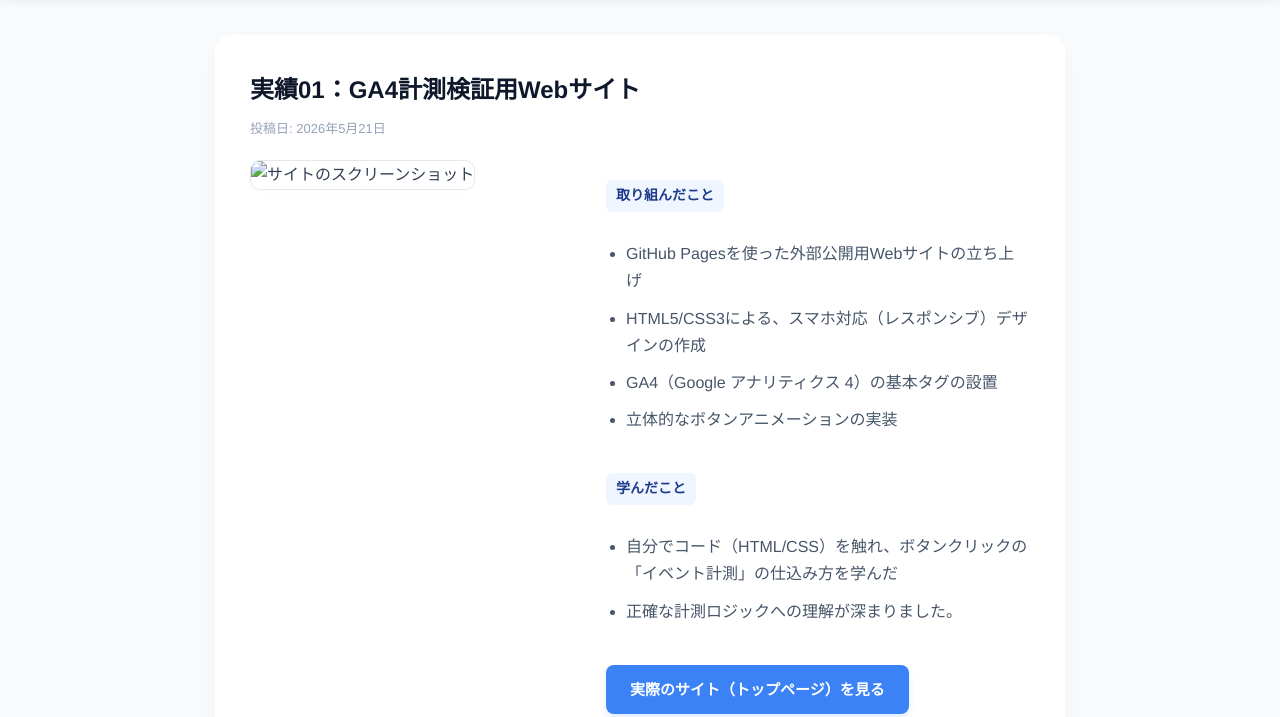
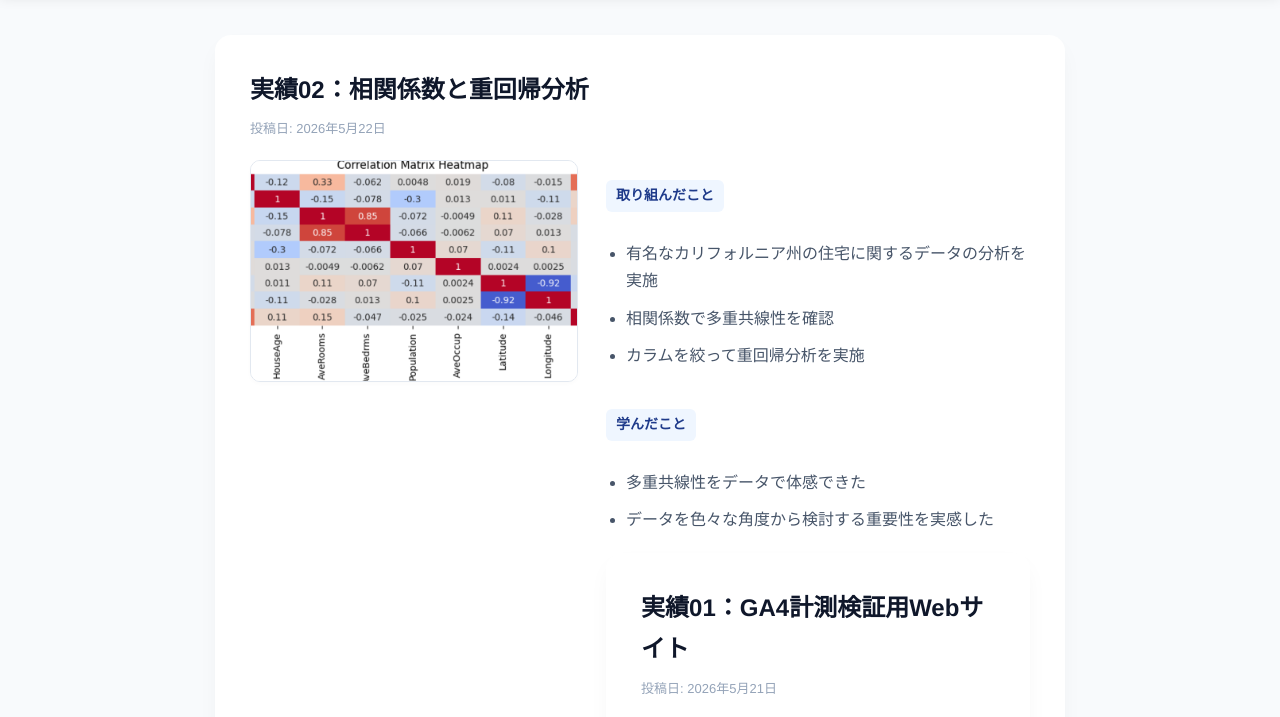
Before and after one commit to toshi-works/toshi-works, a plain HTML site: page works.html in a window 1280 px wide. Shown: the part 173-890 px from the top of the page. Drawn offline with Linux system fonts and the light colour scheme.

Commit message:
Add new work card and update image source
Added a new work card for '実績02：相関係数と重回帰分析' including details about the project and updated the image source for '実績01：GA4計測検証用Webサイト'.

```diff
--- a/works.html
+++ b/works.html
@@ -15,6 +15,28 @@
     </header>
 
     <div class="container">
+        <div class="work-card">
+            <h2 class="work-title">実績02：相関係数と重回帰分析</h2>
+            <span class="work-date">投稿日: 2026年5月22日</span>
+
+            <div class="work-content-flex">
+                <div class="work-image-box">
+                    <img src="images/result_02.png" alt="サイトのスクリーンショット" class="work-img">
+                </div>
+
+                <div class="work-text-box">
+                    <div class="work-section-title">取り組んだこと</div>
+                    <ul class="work-list">
+                        <li>有名なカリフォルニア州の住宅に関するデータの分析を実施</li>
+                        <li>相関係数で多重共線性を確認</li>
+                        <li>カラムを絞って重回帰分析を実施</li>
+                    </ul>
+
+                    <div class="work-section-title">学んだこと</div>
+                    <ul class="work-list">
+                        <li>多重共線性をデータで体感できた</li>
+                        <li>データを色々な角度から検討する重要性を実感した</li>
+                    </ul>
 
         <div class="work-card">
             <h2 class="work-title">実績01：GA4計測検証用Webサイト</h2>
@@ -22,7 +44,7 @@
 
             <div class="work-content-flex">
                 <div class="work-image-box">
-                    <img src="images/result_01" alt="サイトのスクリーンショット" class="work-img">
+                    <img src="images/result_01.png" alt="サイトのスクリーンショット" class="work-img">
                 </div>
 
                 <div class="work-text-box">
@@ -37,7 +59,7 @@
                     <div class="work-section-title">学んだこと</div>
                     <ul class="work-list">
                         <li>自分でコード（HTML/CSS）を触れ、ボタンクリックの「イベント計測」の仕込み方を学んだ</li>
-                        <li>正確な計測ロジックへの理解が深まりました。</li>
+                        <li>正確な計測ロジックへの理解が深まった</li>
                     </ul>
 
                     <a href="index.html" class="visit-btn">
```
